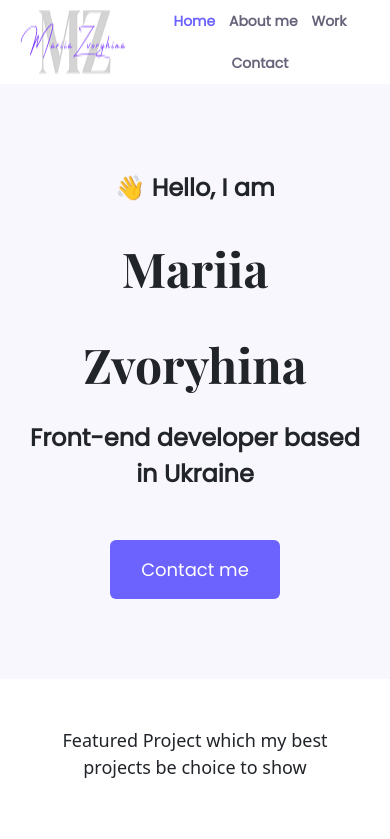
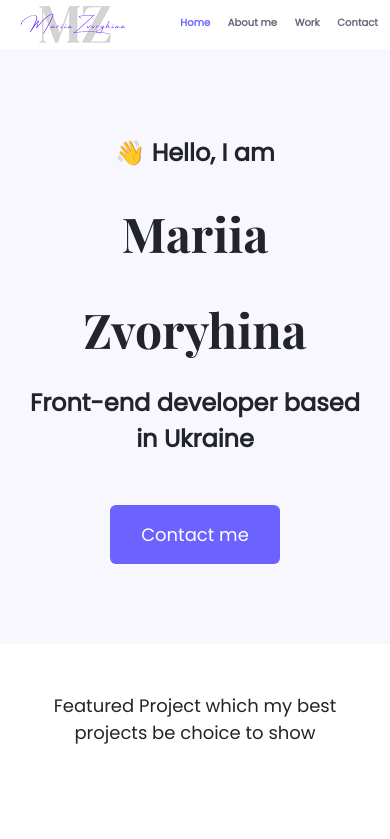
Before and after one commit to MariiaZvoryhina/Portfolio_project, a plain HTML site: page index.html in a window 390 px wide. Shown: the top 839 px of the page. Drawn offline with nearby package versions, Linux system fonts and the light colour scheme.

Commit message:
Make logo responsive

```diff
--- a/index.html
+++ b/index.html
@@ -21,7 +21,7 @@
     <div class="container">
         <nav class="d-flex justify-content-between">
             <img src="images/Logo.png" class="logo d-none d-md-block img-fluid" alt="logo">
-            <img src="images/Logo small.png" class="logo d-block d-md-none" alt="logo">
+            <img src="images/Logo small.png" class="logo-small d-block d-md-none" alt="logo-small">
             <ul>
                 <li class="active">
                     <a href="/" title="Homepage">Home </a>
@@ -111,6 +111,12 @@
                     <i class="bi bi-linkedin"></i>
                 </a>
             </div>
+            <p class="text-center mt-5">
+                ✌️ This website was coded by Mariia Zvoryhina, and is
+                <a href="https://github.com/MariiaZvoryhina" target="_blank">
+                    open-sourced
+                </a>
+            </p>
         </footer>
     </div>
 </body>
--- a/style.css
+++ b/style.css
@@ -9,15 +9,27 @@
     max-width: 200px;
 }
 
+body {
+    font-family: var(--default-font-family);
+}
+
 nav ul {
     margin: 0px;
-    padding: 0px;
+    padding: 20px;
+}
+
+nav li {
+    display: inline;
+    list-style: none;
+    line-height: 42px;
+    margin-left: 15px;
+    font-size: 16px;
+    font-weight: bold;
 }
 
 nav a {
-    font-family: var(--default-font-family);
+
     text-decoration: none;
-
     color: rgba(39, 33, 66, 0.7);
     transition: all 100ms ease-in-out;
 
@@ -27,17 +39,6 @@ nav a:hover,
 nav li.active a {
     color: var(--branding-color);
 }
-
-nav li {
-    display: inline;
-    list-style: none;
-    line-height: 42px;
-    margin-left: 15px;
-
-}
-
-
-
 
 .hero {
     background: var(--secondary-color);
@@ -55,14 +56,14 @@ nav li {
 }
 
 .hero h2 {
-    font-family: var(--default-font-family);
+
     font-weight: bold;
     line-height: 2;
 
 }
 
 h3 {
-    font-family: var(--default-font-family);
+
     font-weight: bold;
     font-size: 24px;
     line-height: 36px;
@@ -106,12 +107,12 @@ h4 {
 p.mb-5 {
     font-size: 16px;
     line-height: 30px;
-    font-family: var(--default-font-family);
+
 }
 
 h2.mb-4 {
     font-size: 18px;
-    font-family: var(--default-font-family);
+
     font-weight: bold;
 }
 
@@ -134,6 +135,7 @@ p.text-center {
 
 }
 
+
 .photo {
     border-radius: 14px;
 }
@@ -150,14 +152,14 @@ footer .contact-box {
 
 footer .contact-box p {
     margin: 0;
-    font-family: var(--default-font-family);
+
 }
 
 footer .email-link {
     text-decoration: none;
     color: black;
     font-size: 24px;
-    font-family: var(--default-font-family);
+
     font-weight: bold;
 }
 
@@ -208,7 +210,6 @@ footer.social-links a:hover {
     .project-heading {
         font-size: 30px;
     }
-}
 
     .content-container h1 {
         font-size: 48px;
@@ -220,16 +221,17 @@ footer.social-links a:hover {
         padding: 0;
     }
 
-
-
-
-
-nav li {
-    margin: 5px;
-    font-size: 14px;
-    font-weight: bold;
+    nav ul {
+        margin: 0px;
+        padding: 0px;
     }
 
-img.logo.img-fluid {
-    width: 50%;
+    nav a {
+        font-size: 10px;
     }
+
+    .logo-small {
+        height: 30%;
+    }
+
+}
```
Lines whose indentation alone changed are shown as unchanged.
